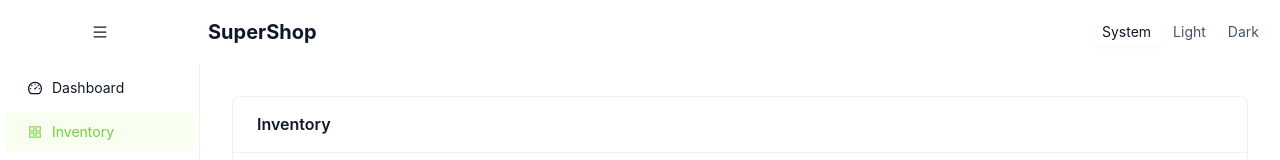
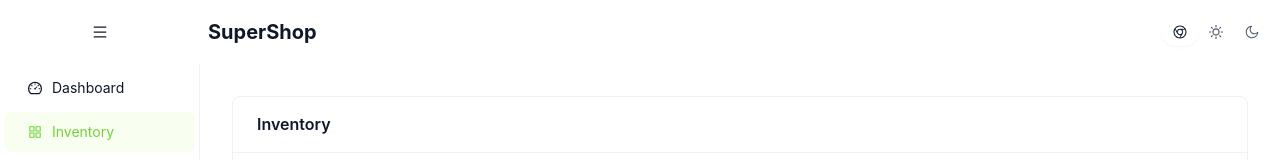
Before and after one commit to Ishtiaqe/supershop, a Next.js app: page /dashboard/inventory in a window 1280 px wide. Shown: the top 160 px of the page. Built offline with nearby package versions, Linux system fonts and the light colour scheme; no server answers.

Commit message:
color styling

```diff
--- a/src/components/shell/Shell.tsx
+++ b/src/components/shell/Shell.tsx
@@ -14,6 +14,9 @@ import {
   DashboardOutlined,
   ShoppingCartOutlined,
   AppstoreOutlined,
+  ChromeOutlined,
+  SunOutlined,
+  MoonOutlined,
 } from "@ant-design/icons";
 
 const { Header, Sider, Content } = Layout;
@@ -147,7 +150,6 @@ export default function Shell({ children }: { children: React.ReactNode }) {
           />
         </div>
         <Menu
-          theme={isDark ? "dark" : "light"}
           mode="inline"
           items={items}
           selectedKeys={[selectedKey]}
@@ -174,9 +176,10 @@ export default function Shell({ children }: { children: React.ReactNode }) {
           >
             {tenantName}
           </div>
-          <div style={{ display: "flex", alignItems: "center", gap: 12 }}>
+          <div style={{ display: "flex", alignItems: "center", gap: 32 }}>
             {user && (
               <Dropdown
+                trigger={["click"]}
                 menu={{
                   items: [
                     {
@@ -214,10 +217,11 @@ export default function Shell({ children }: { children: React.ReactNode }) {
               </Dropdown>
             )}
             <Segmented
+              shape="round"
               options={[
-                { label: "System", value: "system" },
-                { label: "Light", value: "light" },
-                { label: "Dark", value: "dark" },
+                { label: <ChromeOutlined />, value: "system" },
+                { label: <SunOutlined />, value: "light" },
+                { label: <MoonOutlined />, value: "dark" },
               ]}
               value={themeContext.mode}
               onChange={(val) =>
```
